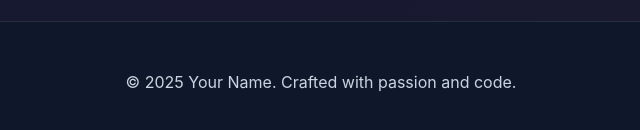
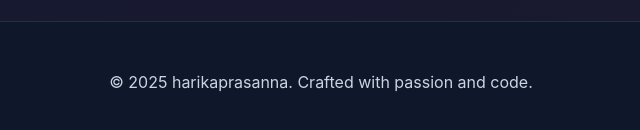
Before and after one commit to Harikaprasanna19/harikaprasanna.github.io, a plain HTML site: page index.html in a window 1280 px wide. Shown: the part 2947-3077 px from the top of the page, 319-959 px from the left. Drawn offline with Linux system fonts and the light colour scheme.

Commit message:
Update index.html

```diff
--- a/index.html
+++ b/index.html
@@ -798,7 +798,7 @@
     </main>
 
     <footer>
-        <p>&copy; 2025 Your Name. Crafted with passion and code.</p>
+        <p>&copy; 2025 harikaprasanna. Crafted with passion and code.</p>
     </footer>
 
     <script>
```
